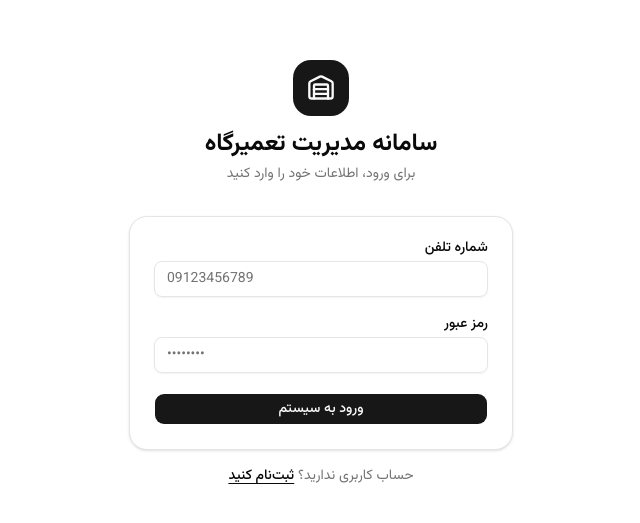
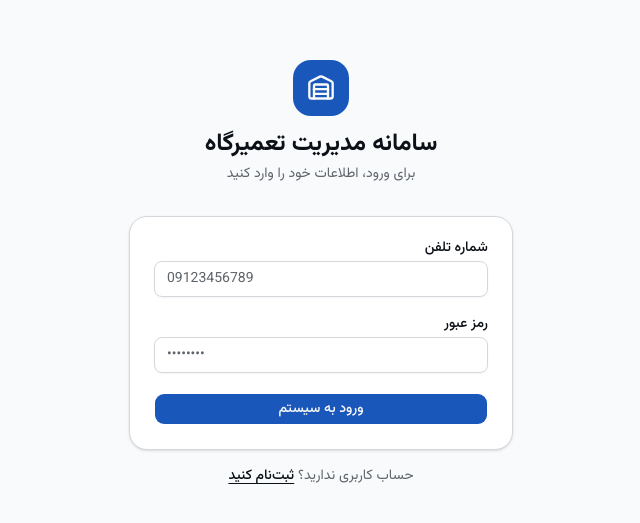
Before and after one commit to mohamadrezabjr/repair-club-frontend, a Next.js app: page /login in a window 1280 px wide. Shown: the part 127-650 px from the top of the page, without its empty margins (319-959 px from the left). Built offline with nearby package versions, Linux system fonts and the light colour scheme.

Commit message:
feat: change secondary color

```diff
--- a/app/globals.css
+++ b/app/globals.css
@@ -49,38 +49,38 @@
 }
 
 :root {
-  --background: oklch(1 0 0);
-  --foreground: oklch(0.145 0 0);
+  --background: oklch(0.985 0.003 250);
+  --foreground: oklch(0.175 0.015 250);
   --card: oklch(1 0 0);
-  --card-foreground: oklch(0.145 0 0);
+  --card-foreground: oklch(0.175 0.015 250);
   --popover: oklch(1 0 0);
-  --popover-foreground: oklch(0.145 0 0);
-  --primary: oklch(0.205 0 0);
+  --popover-foreground: oklch(0.175 0.015 250);
+  --primary: oklch(0.48 0.17 260);
   --primary-foreground: oklch(0.985 0 0);
-  --secondary: oklch(0.97 0 0);
-  --secondary-foreground: oklch(0.205 0 0);
-  --muted: oklch(0.97 0 0);
-  --muted-foreground: oklch(0.556 0 0);
-  --accent: oklch(0.97 0 0);
-  --accent-foreground: oklch(0.205 0 0);
+  --secondary: oklch(0.955 0.01 250);
+  --secondary-foreground: oklch(0.22 0.015 250);
+  --muted: oklch(0.955 0.006 250);
+  --muted-foreground: oklch(0.5 0.012 250);
+  --accent: oklch(0.935 0.015 250);
+  --accent-foreground: oklch(0.22 0.015 250);
   --destructive: oklch(0.577 0.245 27.325);
-  --border: oklch(0.922 0 0);
-  --input: oklch(0.922 0 0);
-  --ring: oklch(0.708 0 0);
-  --chart-1: oklch(0.87 0 0);
-  --chart-2: oklch(0.556 0 0);
-  --chart-3: oklch(0.439 0 0);
-  --chart-4: oklch(0.371 0 0);
-  --chart-5: oklch(0.269 0 0);
+  --border: oklch(0.88 0.008 250);
+  --input: oklch(0.88 0.008 250);
+  --ring: oklch(0.48 0.17 260);
+  --chart-1: oklch(0.48 0.17 260);
+  --chart-2: oklch(0.6 0.14 170);
+  --chart-3: oklch(0.58 0.16 50);
+  --chart-4: oklch(0.55 0.14 300);
+  --chart-5: oklch(0.55 0.19 25);
   --radius: 0.625rem;
-  --sidebar: oklch(0.985 0 0);
-  --sidebar-foreground: oklch(0.145 0 0);
-  --sidebar-primary: oklch(0.205 0 0);
+  --sidebar: oklch(0.975 0.004 250);
+  --sidebar-foreground: oklch(0.175 0.015 250);
+  --sidebar-primary: oklch(0.48 0.17 260);
   --sidebar-primary-foreground: oklch(0.985 0 0);
-  --sidebar-accent: oklch(0.97 0 0);
-  --sidebar-accent-foreground: oklch(0.205 0 0);
-  --sidebar-border: oklch(0.922 0 0);
-  --sidebar-ring: oklch(0.708 0 0);
+  --sidebar-accent: oklch(0.935 0.015 250);
+  --sidebar-accent-foreground: oklch(0.22 0.015 250);
+  --sidebar-border: oklch(0.88 0.008 250);
+  --sidebar-ring: oklch(0.48 0.17 260);
 }
 
 .dark {
```
